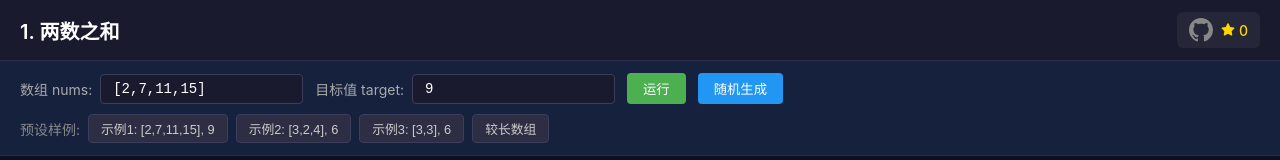
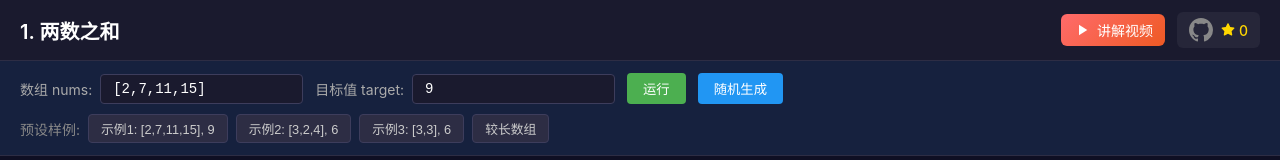
Before and after one commit to fuck-algorithm/leetcode-1-two-sum, a React (Vite) app: page / in a window 1280 px wide. Shown: the top 160 px of the page. Built offline with nearby package versions, Linux system fonts and the light colour scheme; no server answers.

Commit message:
feat: 添加讲解视频按钮和模态框播放功能

```diff
--- a/src/components/Header.module.css
+++ b/src/components/Header.module.css
@@ -17,6 +17,37 @@
 
 .title:hover {
   color: #4fc3f7;
+}
+
+.rightSection {
+  display: flex;
+  align-items: center;
+  gap: 12px;
+}
+
+.videoButton {
+  display: flex;
+  align-items: center;
+  gap: 6px;
+  padding: 6px 12px;
+  border: none;
+  border-radius: 6px;
+  background: linear-gradient(135deg, #ff6b6b, #ee5a24);
+  color: #fff;
+  font-size: 0.875rem;
+  font-weight: 500;
+  cursor: pointer;
+  transition: all 0.2s;
+}
+
+.videoButton:hover {
+  background: linear-gradient(135deg, #ff5252, #d63031);
+  transform: translateY(-1px);
+  box-shadow: 0 4px 12px rgba(238, 90, 36, 0.3);
+}
+
+.videoButton svg {
+  fill: currentColor;
 }
 
 .github {
@@ -48,3 +79,75 @@
 .starCount svg {
   fill: #ffd700;
 }
+
+/* 视频模态框样式 */
+.modalOverlay {
+  position: fixed;
+  top: 0;
+  left: 0;
+  right: 0;
+  bottom: 0;
+  background: rgba(0, 0, 0, 0.85);
+  display: flex;
+  align-items: center;
+  justify-content: center;
+  z-index: 1000;
+  animation: fadeIn 0.2s ease;
+}
+
+@keyframes fadeIn {
+  from {
+    opacity: 0;
+  }
+  to {
+    opacity: 1;
+  }
+}
+
+.modalContent {
+  position: relative;
+  max-width: 90vw;
+  max-height: 90vh;
+  animation: scaleIn 0.2s ease;
+}
+
+@keyframes scaleIn {
+  from {
+    transform: scale(0.9);
+    opacity: 0;
+  }
+  to {
+    transform: scale(1);
+    opacity: 1;
+  }
+}
+
+.closeButton {
+  position: absolute;
+  top: -40px;
+  right: 0;
+  width: 32px;
+  height: 32px;
+  border: none;
+  border-radius: 50%;
+  background: rgba(255, 255, 255, 0.1);
+  color: #fff;
+  font-size: 1rem;
+  cursor: pointer;
+  transition: all 0.2s;
+  display: flex;
+  align-items: center;
+  justify-content: center;
+}
+
+.closeButton:hover {
+  background: rgba(255, 255, 255, 0.2);
+  transform: scale(1.1);
+}
+
+.video {
+  max-width: 100%;
+  max-height: 80vh;
+  border-radius: 8px;
+  box-shadow: 0 20px 60px rgba(0, 0, 0, 0.5);
+}
--- a/src/components/Header.tsx
+++ b/src/components/Header.tsx
@@ -5,6 +5,7 @@ import styles from './Header.module.css'
 
 export function Header({ title, leetcodeUrl, githubUrl }: HeaderProps) {
   const [stars, setStars] = useState<number>(0)
+  const [showVideo, setShowVideo] = useState(false)
 
   useEffect(() => {
     // 从GitHub URL中提取owner和repo
@@ -15,7 +16,13 @@ export function Header({ title, leetcodeUrl, githubUrl }: HeaderProps) {
     }
   }, [githubUrl])
 
+  // 关闭模态框时停止视频播放
+  const handleCloseModal = () => {
+    setShowVideo(false)
+  }
+
   return (
+    <>
       <header className={styles.header}>
         <a
           href={leetcodeUrl}
@@ -25,6 +32,18 @@ export function Header({ title, leetcodeUrl, githubUrl }: HeaderProps) {
         >
           {title}
         </a>
+        <div className={styles.rightSection}>
+          <button
+            className={styles.videoButton}
+            onClick={() => setShowVideo(true)}
+            aria-label="观看讲解视频"
+            title="观看讲解视频"
+          >
+            <svg viewBox="0 0 24 24" width="18" height="18" fill="currentColor">
+              <path d="M8 5v14l11-7z" />
+            </svg>
+            讲解视频
+          </button>
           <a
             href={githubUrl}
             target="_blank"
@@ -48,6 +67,31 @@ export function Header({ title, leetcodeUrl, githubUrl }: HeaderProps) {
               {stars}
             </span>
           </a>
+        </div>
       </header>
+
+      {/* 视频模态框 */}
+      {showVideo && (
+        <div className={styles.modalOverlay} onClick={handleCloseModal}>
+          <div className={styles.modalContent} onClick={(e) => e.stopPropagation()}>
+            <button
+              className={styles.closeButton}
+              onClick={handleCloseModal}
+              aria-label="关闭视频"
+            >
+              ✕
+            </button>
+            <video
+              className={styles.video}
+              controls
+              autoPlay
+              src="/video.mp4"
+            >
+              您的浏览器不支持视频播放
+            </video>
+          </div>
+        </div>
+      )}
+    </>
   )
 }
```
Lines whose indentation alone changed are shown as unchanged.
